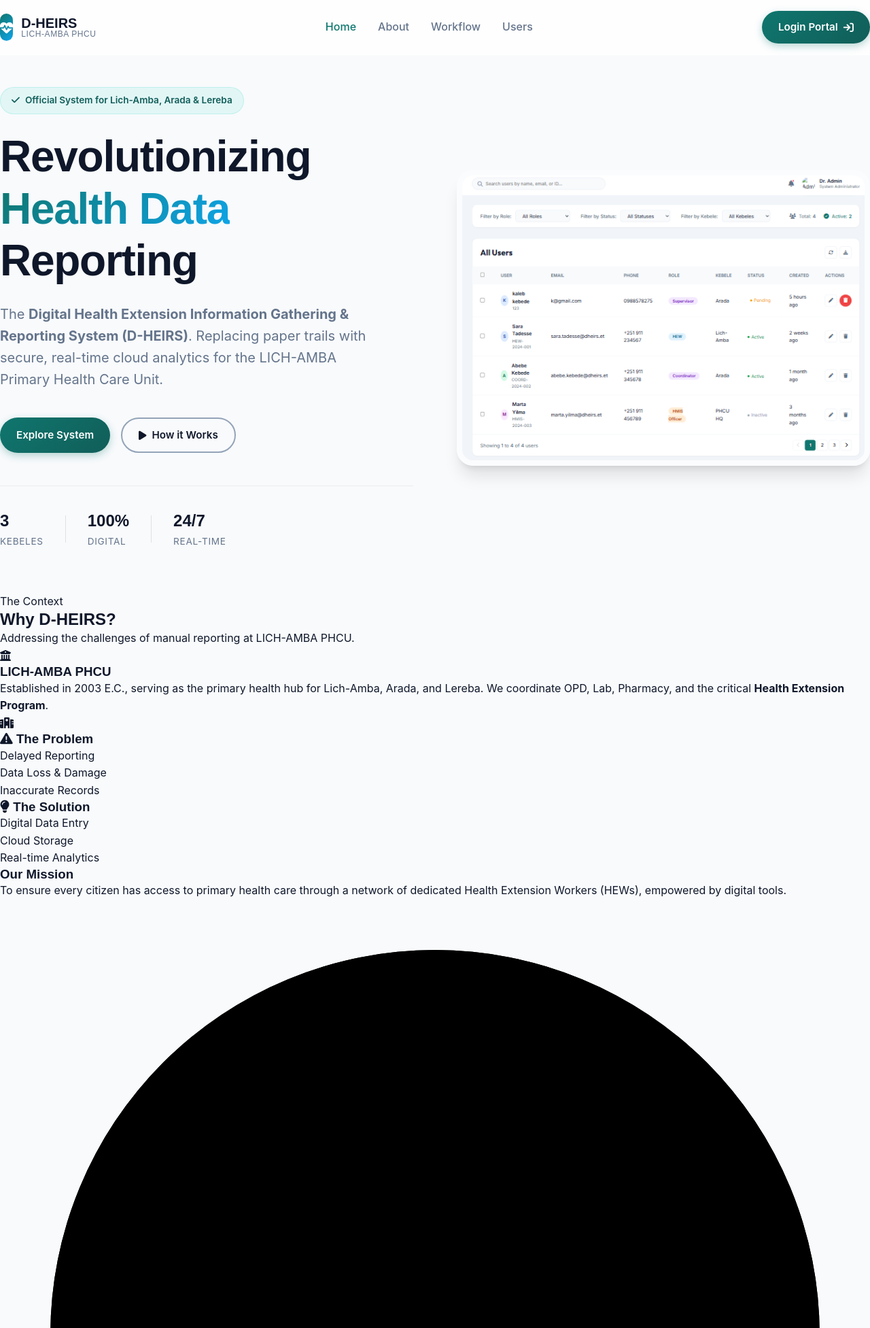
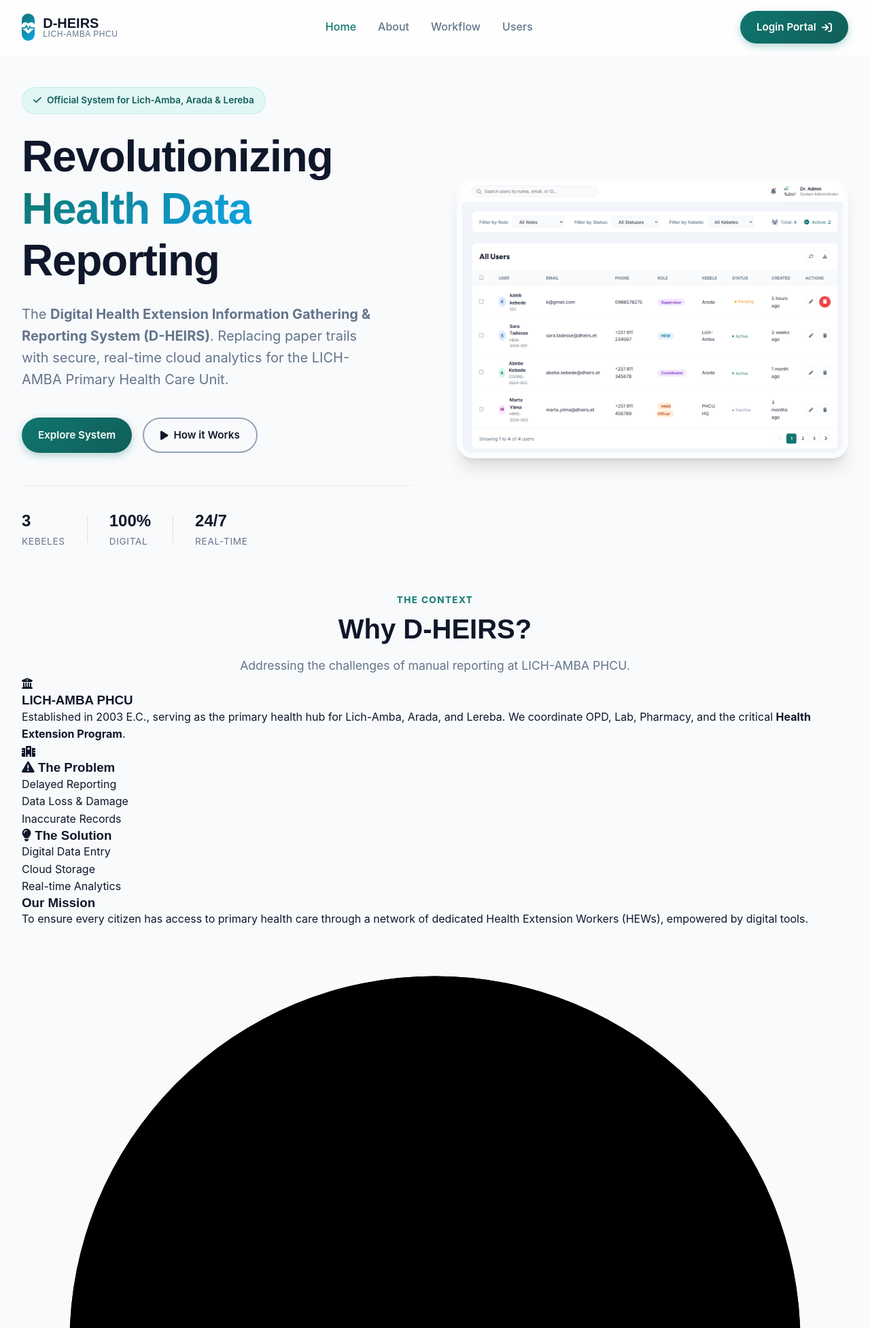
Before and after one commit to Nehimi/D-HIERS, a PHP site: page / in a window 1280 px wide. Shown: the top 1953 px of the page at 68% size. Run offline with PHP 8.4, Linux system fonts and the light colour scheme.

Commit message:
Section Headers  css

```diff
--- a/css/index.css
+++ b/css/index.css
@@ -65,7 +65,14 @@
     display: block;
 }
 
-
+.text-center {
+    text-align: center;
+}
+.container {
+    max-width: 1280px;
+    margin: 0 auto;
+    padding: 0 2rem;
+}
 /* Navigation */
 
 #navbar{
@@ -77,8 +84,8 @@
     backdrop-filter: blur(12px);
      border-bottom: 1px solid rgba(255, 255, 255, 0.3);
      z-index: 1000;
-      transition: all 0.3s ease;
-       padding: 1rem 0;
+    transition: all 0.3s ease;
+    padding: 1rem 0;
 }
 .nav-wrapper{
     display: flex;
@@ -265,3 +272,24 @@
     border: 2px solid var(--text-light);
     color: var(--text-main);
 }
+
+/* --- Section Headers --- */
+.sub-heading {
+    display: block;
+    color: var(--primary);
+    font-weight: 700;
+    text-transform: uppercase;
+    letter-spacing: 0.1em;
+    font-size: 0.85rem;
+    margin-bottom: 0.5rem;
+}
+.section-header h2 {
+    font-size: 2.5rem;
+    margin-bottom: 1rem;
+}
+.header-desc {
+    font-size: 1.1rem;
+    color: var(--text-muted);
+    max-width: 600px;
+    margin: 0 auto;
+}
```
